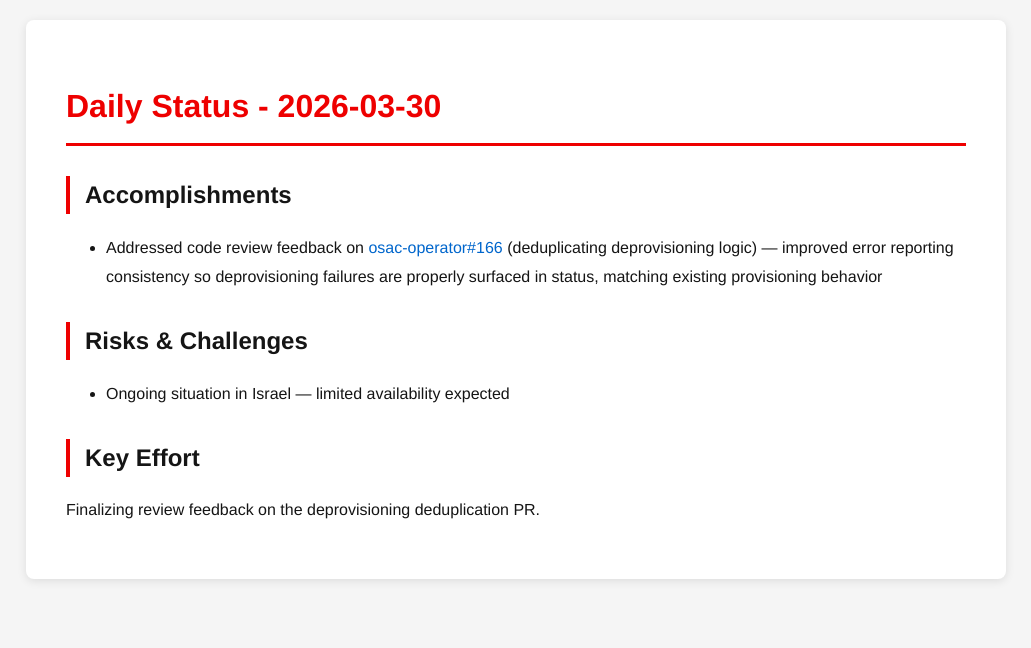
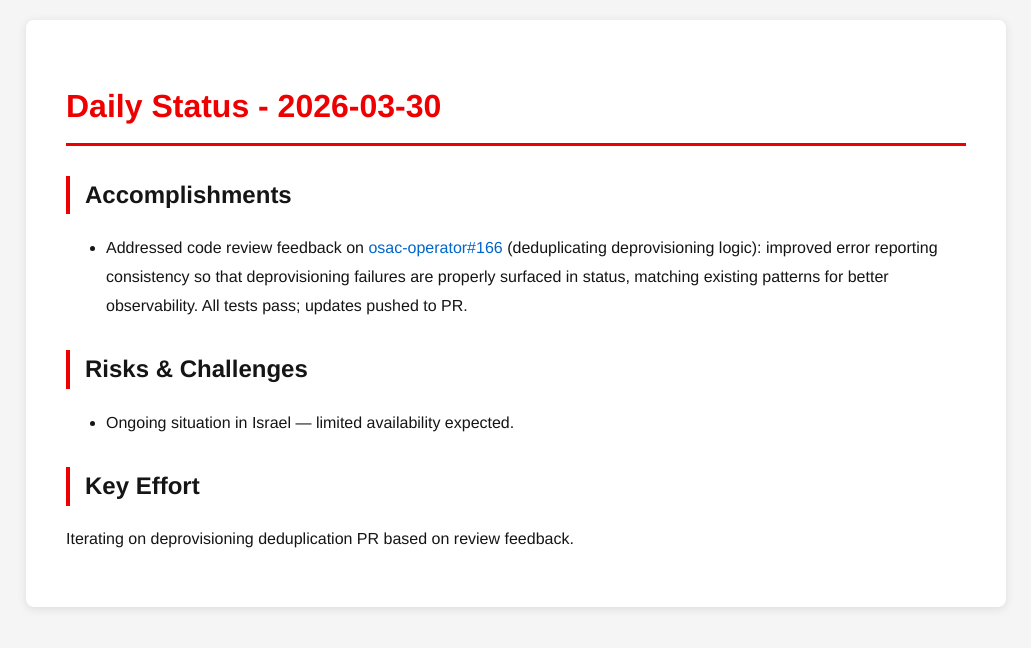
Before and after one commit to tzvatot/daily-status, a Jekyll site: the page built from 2026-03-30.md, in a window 1280 px wide. Shown: the top 648 px of the page, without its empty margins (124-1155 px from the left). Built offline with Jekyll 4.4.1, drawn with Linux system fonts in a browser that asks for light colours.

Commit message:
Daily status update - 2026-03-30

```diff
--- a/2026-03-30.md
+++ b/2026-03-30.md
@@ -7,10 +7,10 @@
 # Daily Status - 2026-03-30
 
 ## Accomplishments
-- Addressed code review feedback on [osac-operator#166](https://github.com/osac-project/osac-operator/pull/166) (deduplicating deprovisioning logic) — improved error reporting consistency so deprovisioning failures are properly surfaced in status, matching existing provisioning behavior
+- Addressed code review feedback on [osac-operator#166](https://github.com/osac-project/osac-operator/pull/166) (deduplicating deprovisioning logic): improved error reporting consistency so that deprovisioning failures are properly surfaced in status, matching existing patterns for better observability. All tests pass; updates pushed to PR.
 
 ## Risks & Challenges
-- Ongoing situation in Israel — limited availability expected
+- Ongoing situation in Israel — limited availability expected.
 
 ## Key Effort
-Finalizing review feedback on the deprovisioning deduplication PR.
+Iterating on deprovisioning deduplication PR based on review feedback.
```
